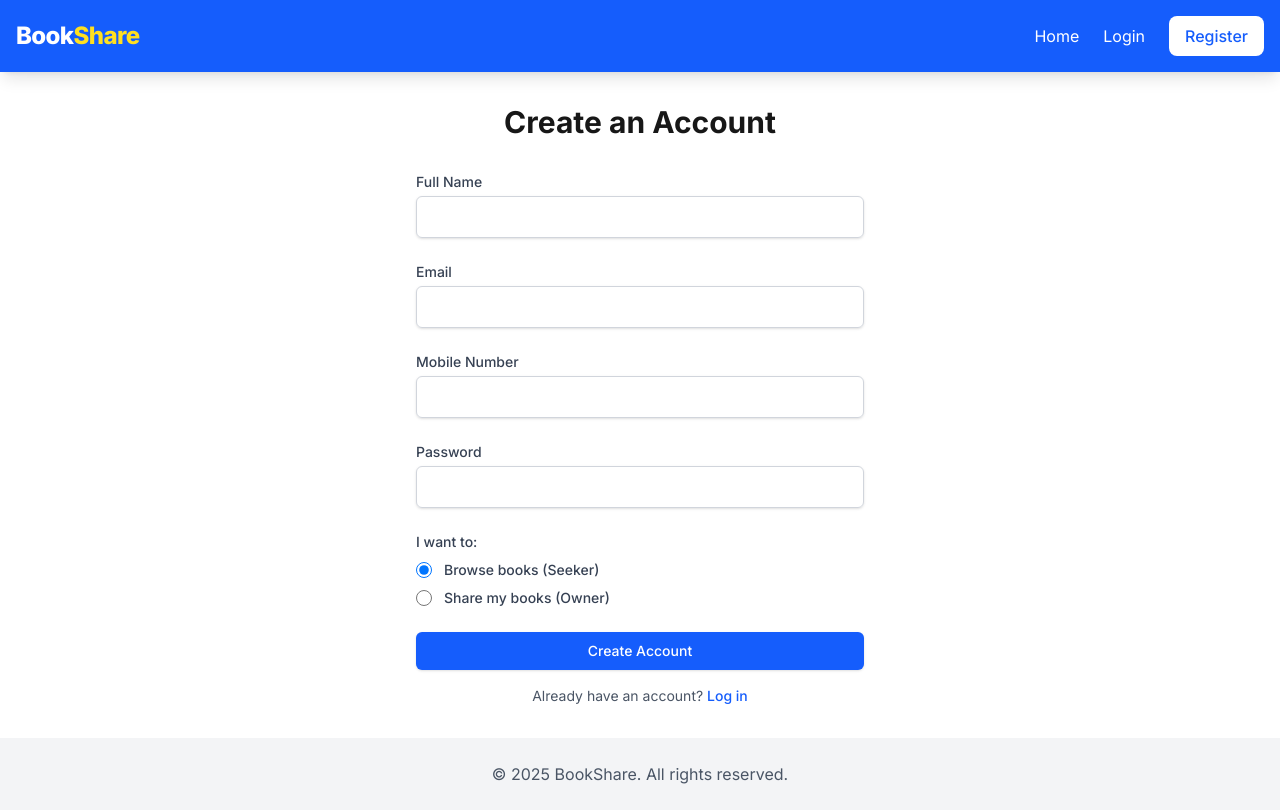
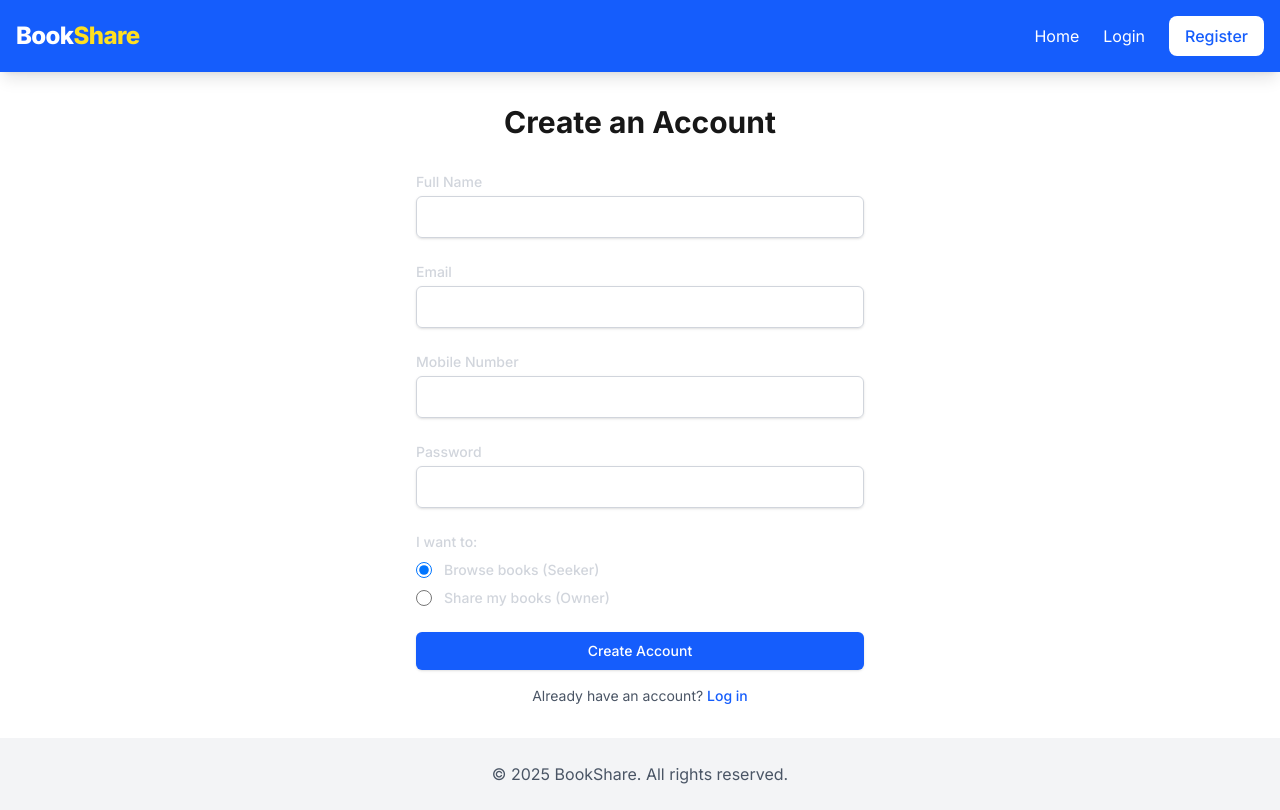
Before and after one commit to Aarav238/book-rent, a Next.js app in the folder frontend/: page /register in a window 1280 px wide. Built offline with nearby package versions, Linux system fonts and the light colour scheme.

Commit message:
fixed colors

```diff
--- a/frontend/app/components/Navbar.js
+++ b/frontend/app/components/Navbar.js
@@ -2,17 +2,26 @@
 
 import Link from 'next/link';
 import { useAuth } from '../context/AuthContext';
-import { useState, useEffect } from 'react';
+import { useState, useEffect, useRef } from 'react';
 
 const Navbar = () => {
   const { user, logout, isAuthenticated } = useAuth();
   const [dropdownOpen, setDropdownOpen] = useState(false);
   const [mobileMenuOpen, setMobileMenuOpen] = useState(false);
+  const dropdownRef = useRef(null);
+  const dropdownButtonRef = useRef(null);
 
   // Close the dropdown when clicking outside
   useEffect(() => {
     const handleClickOutside = (event) => {
-      if (dropdownOpen) {
+      // Only close if clicking outside both the dropdown and its toggle button
+      if (
+        dropdownOpen &&
+        dropdownRef.current &&
+        !dropdownRef.current.contains(event.target) &&
+        dropdownButtonRef.current &&
+        !dropdownButtonRef.current.contains(event.target)
+      ) {
         setDropdownOpen(false);
       }
     };
@@ -36,6 +45,13 @@ const Navbar = () => {
       window.removeEventListener('resize', handleResize);
     };
   }, []);
+
+  const handleLogout = (e) => {
+    e.preventDefault();
+    e.stopPropagation();
+    logout();
+    setDropdownOpen(false);
+  };
 
   return (
     <nav className="bg-blue-600 text-white shadow-lg sticky top-0 z-50">
@@ -91,7 +107,11 @@ const Navbar = () => {
                 {/* User Avatar / Role Button */}
                 <div className="relative">
                   <button
-                    onClick={() => setDropdownOpen(!dropdownOpen)}
+                    ref={dropdownButtonRef}
+                    onClick={(e) => {
+                      e.stopPropagation();
+                      setDropdownOpen(!dropdownOpen);
+                    }}
                     className="flex items-center gap-2 bg-blue-700 px-3 py-1 text-sm rounded-full hover:bg-blue-800 transition"
                   >
                     <span className="capitalize font-medium">{user?.role || 'User'}</span>
@@ -108,15 +128,18 @@ const Navbar = () => {
 
                   {/* Dropdown */}
                   {dropdownOpen && (
-                    <div className="absolute right-0 mt-2 w-48 bg-white text-black rounded-md shadow-lg py-2 z-50">
+                    <div
+                      ref={dropdownRef}
+                      className="absolute right-0 mt-2 w-48 bg-white text-black rounded-md shadow-lg py-2 z-50"
+                    >
                       <div className="px-4 py-2 text-sm">
                         <p className="font-medium">{user?.name || 'Guest User'}</p>
                         <p className="text-gray-500 text-xs">{user?.email}</p>
                       </div>
                       <hr className="my-1" />
                       <button
-                        onClick={logout}
-                        className="w-full text-left px-4 py-2 text-sm hover:bg-gray-100 transition"
+                        onClick={handleLogout}
+                        className="w-full text-left px-4 py-2 text-sm hover:bg-gray-100 transition cursor-pointer"
                       >
                         Logout
                       </button>
@@ -175,8 +198,8 @@ const Navbar = () => {
                   </div>
 
                   <button
-                    onClick={() => {
-                      logout();
+                    onClick={(e) => {
+                      handleLogout(e);
                       setMobileMenuOpen(false);
                     }}
                     className="text-left px-4 py-2 hover:bg-blue-700 rounded flex items-center gap-2 transition"
--- a/frontend/app/login/page.js
+++ b/frontend/app/login/page.js
@@ -39,7 +39,7 @@ export default function Login() {
 
       <form onSubmit={handleSubmit} className="space-y-6">
         <div>
-          <label htmlFor="email" className="block text-sm font-medium text-gray-700">
+          <label htmlFor="email" className="block text-sm font-medium text-gray-300">
             Email
           </label>
           <input
@@ -54,7 +54,7 @@ export default function Login() {
         </div>
 
         <div>
-          <label htmlFor="password" className="block text-sm font-medium text-gray-700">
+          <label htmlFor="password" className="block text-sm font-medium text-gray-300">
             Password
           </label>
           <input
--- a/frontend/app/register/page.js
+++ b/frontend/app/register/page.js
@@ -60,7 +60,7 @@ export default function Register() {
 
       <form onSubmit={handleSubmit} className="space-y-6">
         <div>
-          <label htmlFor="name" className="block text-sm font-medium text-gray-700">
+          <label htmlFor="name" className="block text-sm font-medium text-gray-300">
             Full Name
           </label>
           <input
@@ -75,7 +75,7 @@ export default function Register() {
         </div>
 
         <div>
-          <label htmlFor="email" className="block text-sm font-medium text-gray-700">
+          <label htmlFor="email" className="block text-sm font-medium text-gray-300">
             Email
           </label>
           <input
@@ -90,7 +90,7 @@ export default function Register() {
         </div>
 
         <div>
-          <label htmlFor="mobile" className="block text-sm font-medium text-gray-700">
+          <label htmlFor="mobile" className="block text-sm font-medium text-gray-300">
             Mobile Number
           </label>
           <input
@@ -105,7 +105,7 @@ export default function Register() {
         </div>
 
         <div>
-          <label htmlFor="password" className="block text-sm font-medium text-gray-700">
+          <label htmlFor="password" className="block text-sm font-medium text-gray-300">
             Password
           </label>
           <input
@@ -120,7 +120,7 @@ export default function Register() {
         </div>
 
         <div>
-          <label className="block text-sm font-medium text-gray-700">
+          <label className="block text-sm font-medium text-gray-300">
             I want to:
           </label>
           <div className="mt-2 space-y-2">
@@ -134,7 +134,7 @@ export default function Register() {
                 onChange={handleChange}
                 className="h-4 w-4 text-blue-600 focus:ring-blue-500"
               />
-              <label htmlFor="role-seeker" className="ml-3 block text-sm font-medium text-gray-700">
+              <label htmlFor="role-seeker" className="ml-3 block text-sm font-medium text-gray-300">
                 Browse books (Seeker)
               </label>
             </div>
@@ -148,7 +148,7 @@ export default function Register() {
                 onChange={handleChange}
                 className="h-4 w-4 text-blue-600 focus:ring-blue-500"
               />
-              <label htmlFor="role-owner" className="ml-3 block text-sm font-medium text-gray-700">
+              <label htmlFor="role-owner" className="ml-3 block text-sm font-medium text-gray-300">
                 Share my books (Owner)
               </label>
             </div>
```
